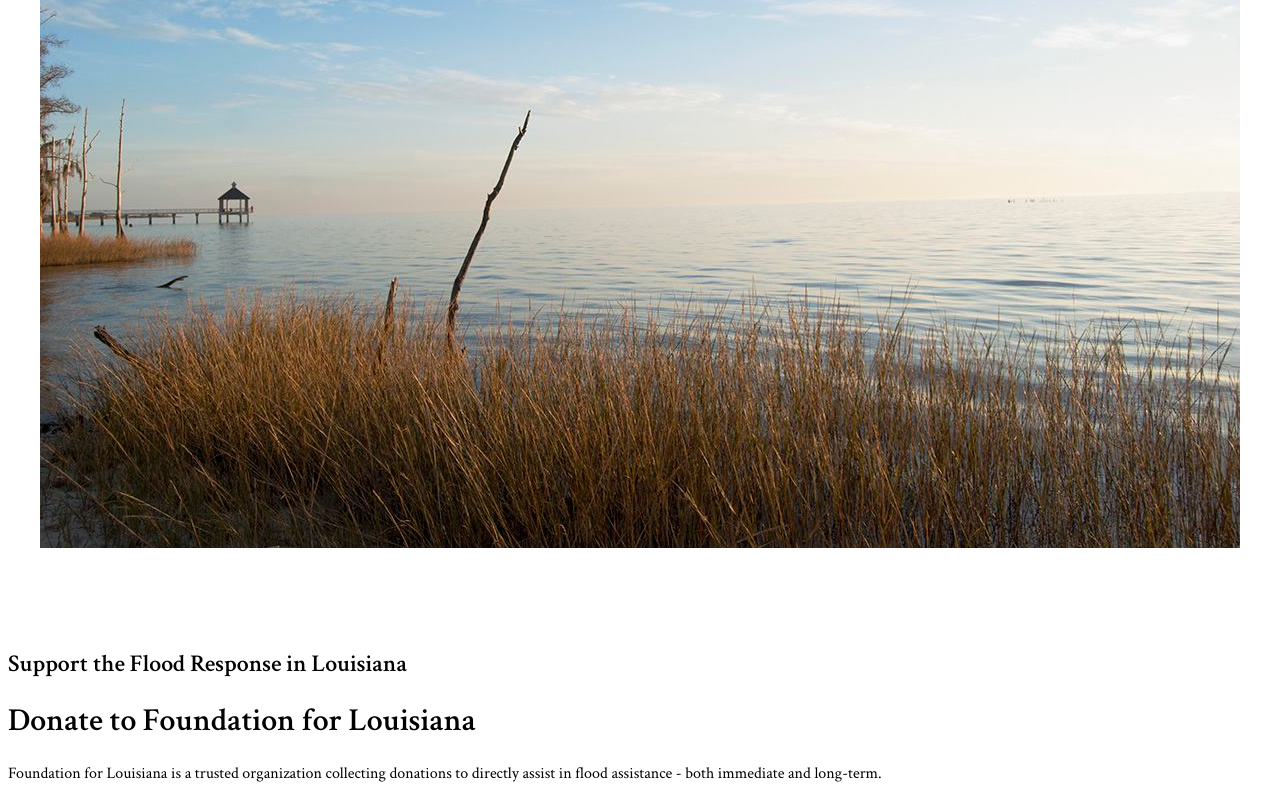
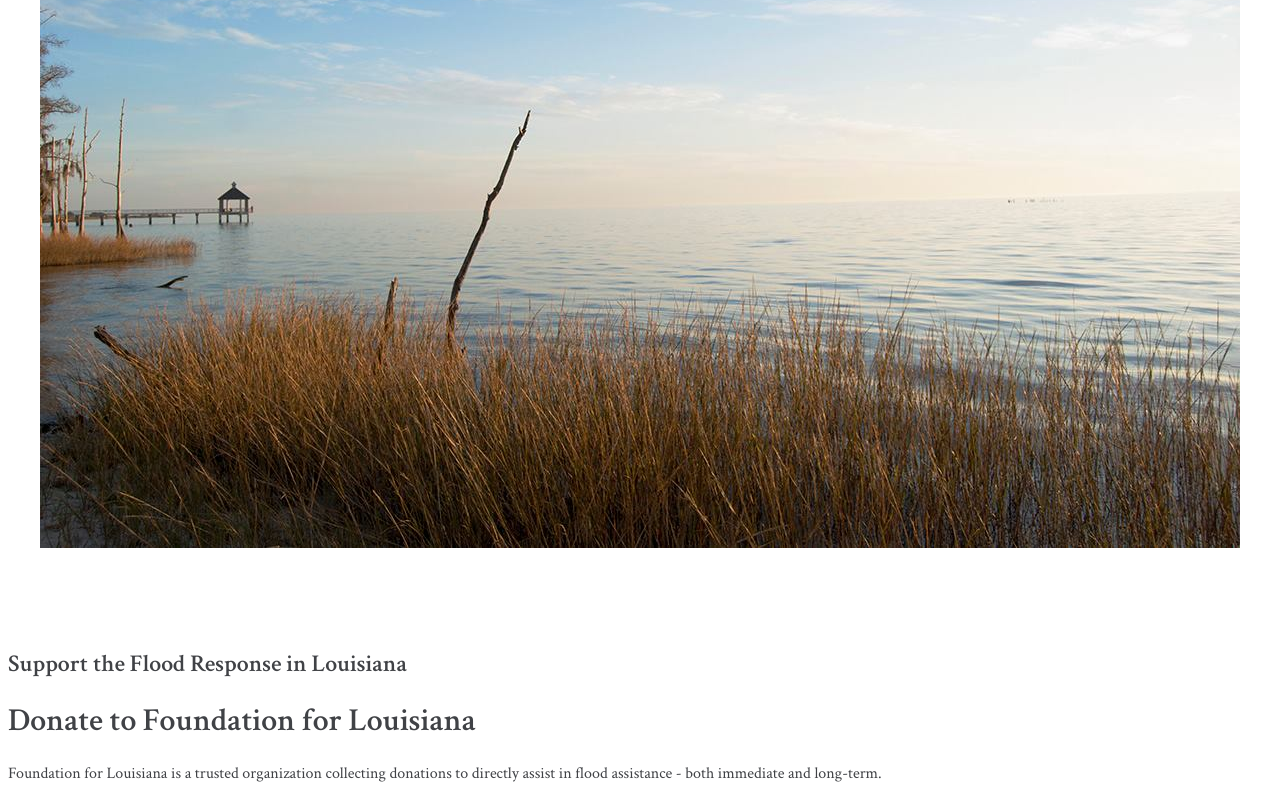
Before and after one commit to dannygarfield/dannygarfield.com, a plain HTML site: page index.html in a window 1280 px wide. Shown: the part 373-1173 px from the top of the page. Drawn offline with Linux system fonts and the light colour scheme.

Commit message:
Update main.css

```diff
--- a/styles/main.css
+++ b/styles/main.css
@@ -16,3 +16,7 @@
 body {
     font-family:'Crimson Text',sans-serif;
 }
+
+p,h1,h2,h3 {
+    color:#404246;
+}
```
